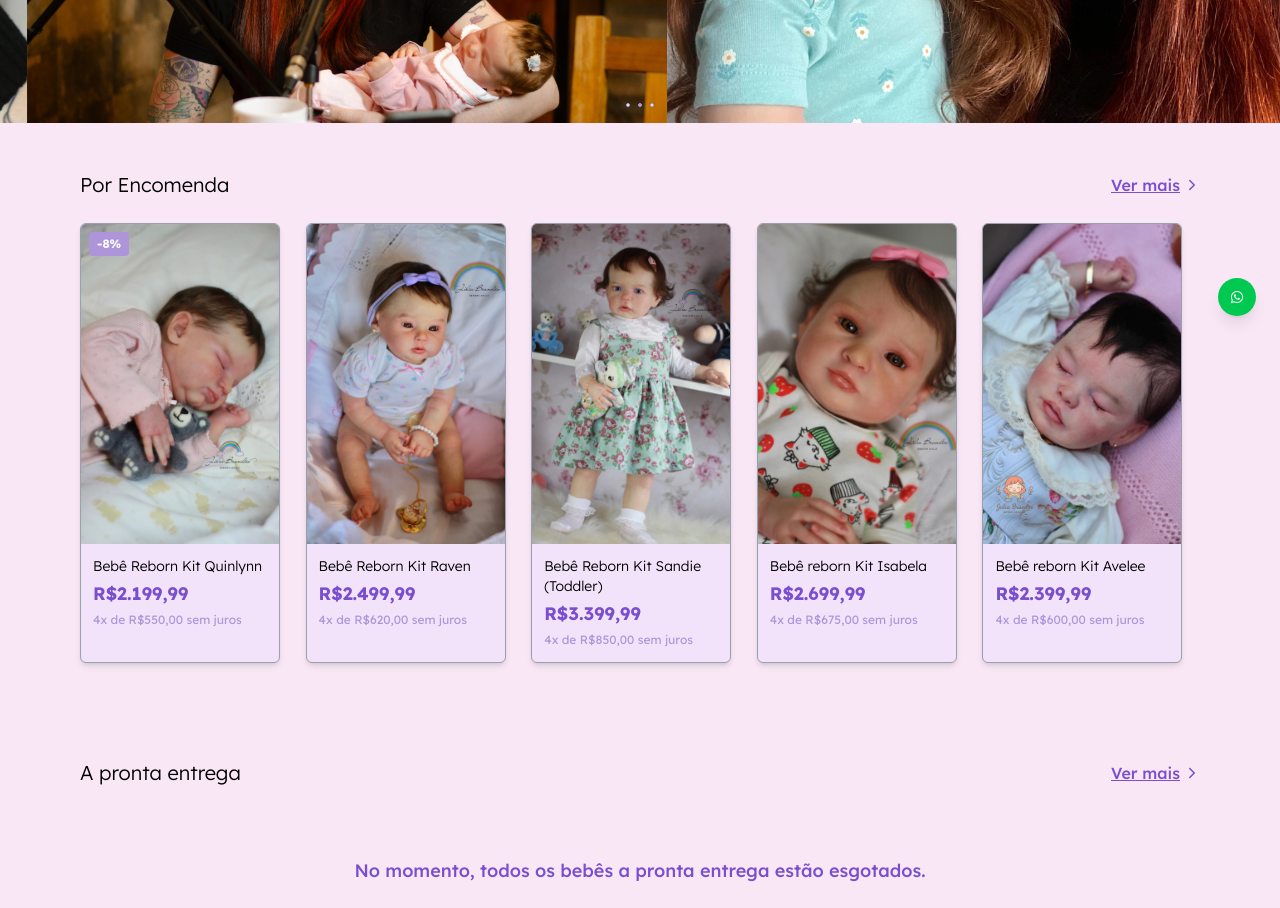
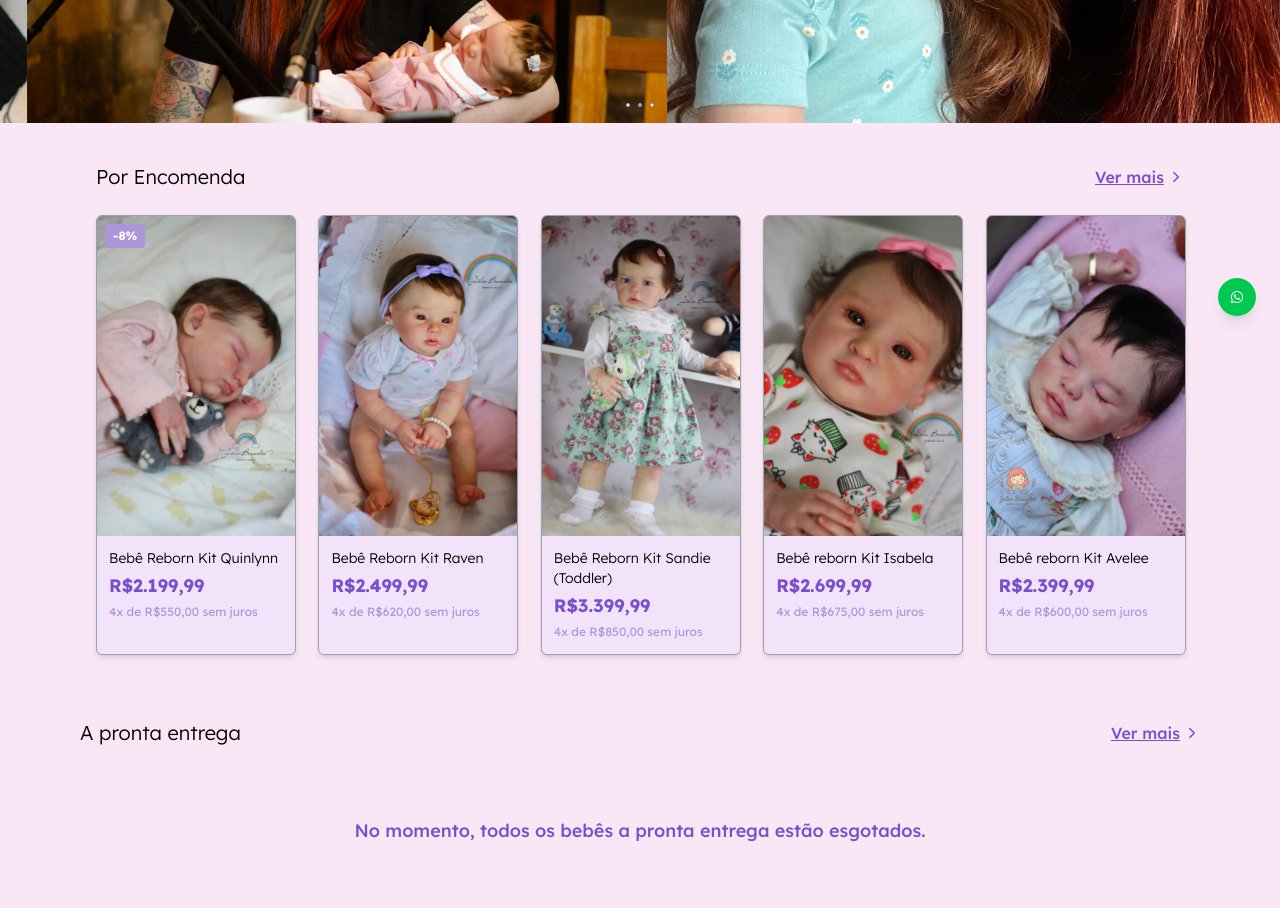
Before and after one commit to brandaorichard/atelie-juliabrandao, a React (Vite) app: page / in a window 1280 px wide. Shown: the part 460-1368 px from the top of the page. Built offline with nearby package versions, Linux system fonts and the light colour scheme.

Commit message:
fix: adjust card grid responsiveness to maintain minimum spacing between 768px and 1000px

```diff
--- a/src/components/Category1Preview.jsx
+++ b/src/components/Category1Preview.jsx
@@ -6,10 +6,23 @@ import { motion, AnimatePresence } from "framer-motion";
 import { useState, useEffect } from "react";
 import { useSwipeable } from "react-swipeable";
 
+function useWindowWidth() {
+  const [width, setWidth] = useState(window.innerWidth);
+  useEffect(() => {
+    const handleResize = () => setWidth(window.innerWidth);
+    window.addEventListener("resize", handleResize);
+    return () => window.removeEventListener("resize", handleResize);
+  }, []);
+  return width;
+}
+
 export default function Category1Preview() {
   const navigate = useNavigate();
-  const previewBabies = babies.slice(0, 8); // pelo menos 6 cards para o mobile
+  const previewBabies = babies.slice(0, 8); // pelo menos 8 cards para o mobile
   const [mobileIndex, setMobileIndex] = useState(0);
+
+  const width = useWindowWidth();
+  const isBetween768And1000 = width >= 768 && width <= 1100;
 
   // Detecta mobile
   const isMobile = typeof window !== "undefined" && window.innerWidth < 768;
@@ -61,7 +74,7 @@ export default function Category1Preview() {
   });
 
   return (
-    <div className="max-w-6xl mx-auto px-4 py-8 mt-4">
+    <div className="max-w-6xl mx-auto px-4 mt-10 sm:px-6 lg:px-8">
       <div className="flex items-center justify-between mb-6">
         <h2 className="text-xl font-light text-black">Por Encomenda</h2>
         <motion.button
@@ -132,9 +145,16 @@ export default function Category1Preview() {
       </div>
 
       {/* DESKTOP: Grid */}
-      <div className="hidden md:grid grid-cols-2 gap-4 md:gap-2 sm:grid-cols-3 md:grid-cols-4 lg:grid-cols-5">
+      <div
+        className="hidden md:grid gap-6"
+        style={{
+          gridTemplateColumns: isBetween768And1000
+            ? "repeat(auto-fit, minmax(220px, 1fr))"
+            : "repeat(5, minmax(0, 1fr))",
+        }}
+      >
         {previewBabies.slice(0, 5).map((baby) => (
-          <div key={baby.id} className="w-[220px]">
+          <div key={baby.id} className="w-full">
             <RebornCard
               baby={baby}
               onClick={() => navigate(`/produto/${baby.id}`)}
```
